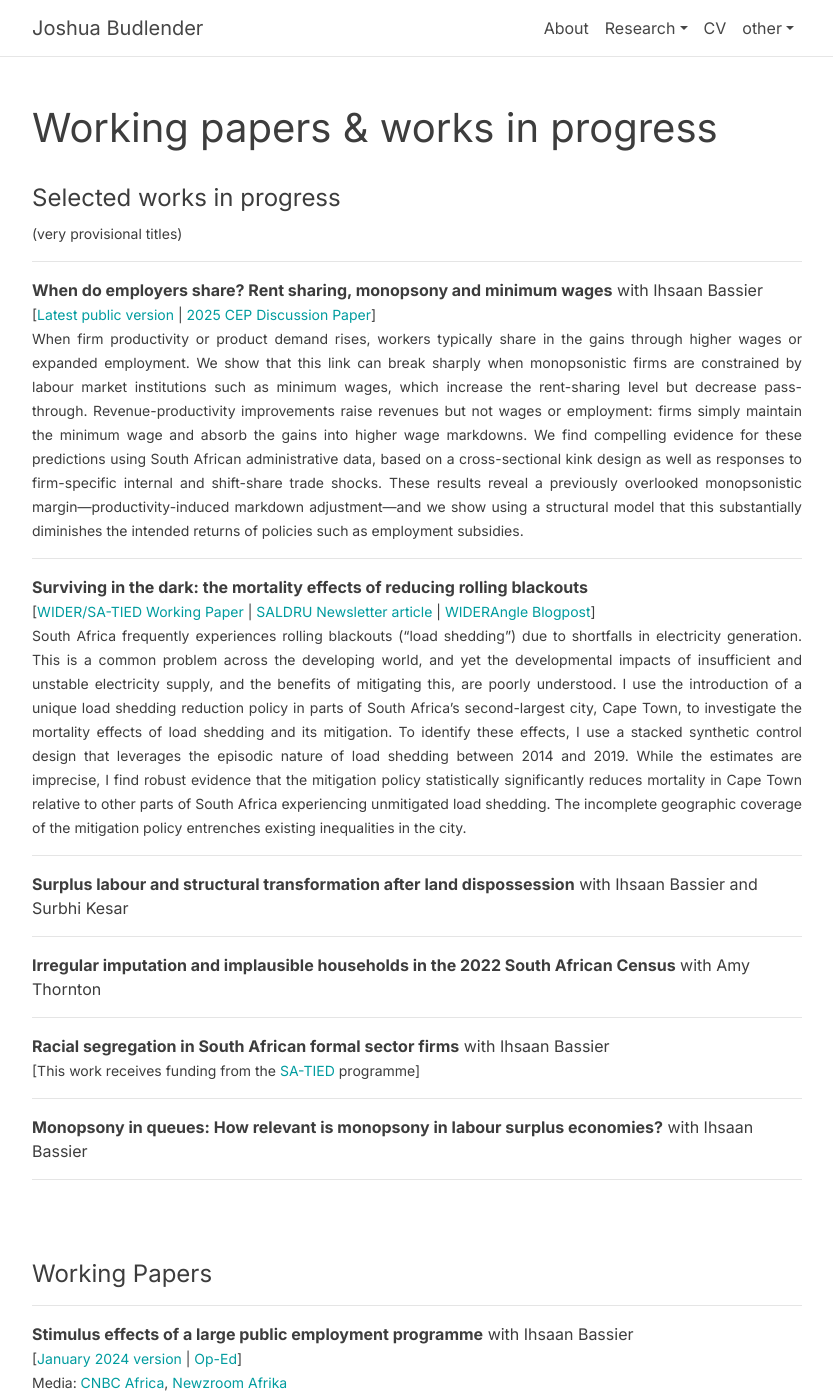
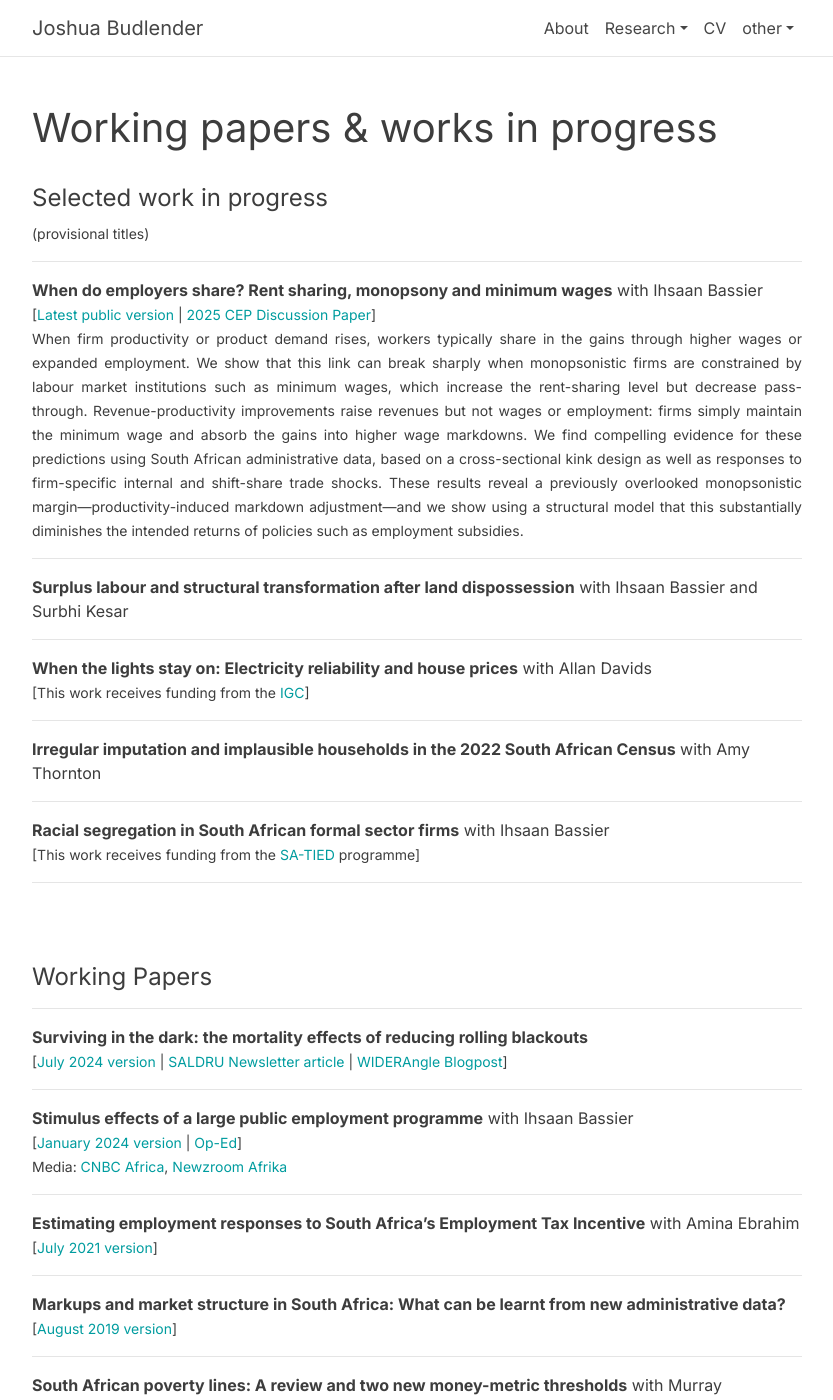
Before and after one commit to jbudlender/jbudlender.github.io, a Jekyll site: the page built from _pages/working.md, in a window 1280 px wide and 1400 px high. Shown: the whole window, without its empty margins (223-1056 px from the left). Built offline with Jekyll 4.4.1, drawn with Linux system fonts in a browser that asks for light colours; comment, search, counter and statistics services are not loaded; a style sheet for code colours, icons or effects is not loaded.

Commit message:
transition update

```diff
--- a/_pages/working.md
+++ b/_pages/working.md
@@ -6,8 +6,8 @@ description:
 nav: false
 ---
 
-#### Selected works in progress
-<small>(very provisional titles)
+#### Selected work in progress
+<small>(provisional titles)
 
 * * *
 **When do employers share? Rent sharing, monopsony and minimum wages** with Ihsaan Bassier
@@ -17,27 +17,14 @@ When firm productivity or product demand rises, workers typically share in the g
 
 * * *
 
-**Surviving in the dark: the mortality effects of reducing rolling blackouts**
-<small>[[WIDER/SA-TIED Working Paper](https://www.wider.unu.edu/sites/default/files/Publications/Working-paper/PDF/wp2024-44-surviving-in-the-dark-mortality-effects-reducing-rolling-blackouts.pdf) | [SALDRU Newsletter article](https://www.saldru.uct.ac.za/2024/07/25/less-load-shedding-fewer-deaths/) | [WIDERAngle Blogpost](https://www.wider.unu.edu/publication/tale-two-cities-can-electricity-supply-save-lives-without-deepening-divides/)]
-South Africa frequently experiences rolling blackouts ("load shedding") due to shortfalls
-in electricity generation. This is a common problem across the developing world, and yet the
-developmental impacts of insufficient and unstable electricity supply, and the benefits of mitigating
-this, are poorly understood. I use the introduction of a unique load shedding reduction policy in
-parts of South Africa’s second-largest city, Cape Town, to investigate the mortality effects of load
-shedding and its mitigation. To identify these effects, I use a stacked synthetic control design that
-leverages the episodic nature of load shedding between 2014 and 2019. While the estimates are
-imprecise, I find robust evidence that the mitigation policy statistically significantly reduces
-mortality in Cape Town relative to other parts of South Africa experiencing unmitigated load
-shedding. The incomplete geographic coverage of the mitigation policy entrenches existing
-inequalities in the city.
-{: style="text-align: justify"}
-
-* * *
-
 **Surplus labour and structural transformation after land dispossession** with Ihsaan Bassier and Surbhi Kesar
 
 * * *
 
+**When the lights stay on: Electricity reliability and house prices** with Allan Davids
+<small>[This work receives funding from the [IGC](https://www.theigc.org)]
+
+* * *
 
 **Irregular imputation and implausible households in the 2022 South African Census** with Amy Thornton
 
@@ -48,13 +35,14 @@ inequalities in the city.
 
 * * *
 
-**Monopsony in queues: How relevant is monopsony in labour surplus economies?** with Ihsaan Bassier
+<br/><br/>
+
+#### Working Papers
 
 * * *
 
-<br/><br/>
-
-#### Working Papers
+**Surviving in the dark: the mortality effects of reducing rolling blackouts**
+<small>[[July 2024 version](https://www.wider.unu.edu/sites/default/files/Publications/Working-paper/PDF/wp2024-44-surviving-in-the-dark-mortality-effects-reducing-rolling-blackouts.pdf) | [SALDRU Newsletter article](https://www.saldru.uct.ac.za/2024/07/25/less-load-shedding-fewer-deaths/) | [WIDERAngle Blogpost](https://www.wider.unu.edu/publication/tale-two-cities-can-electricity-supply-save-lives-without-deepening-divides/)]
 
 * * *
 
```
Also changed, not shown: _pages/about.md (+5 -4 lines), 1 other file.
